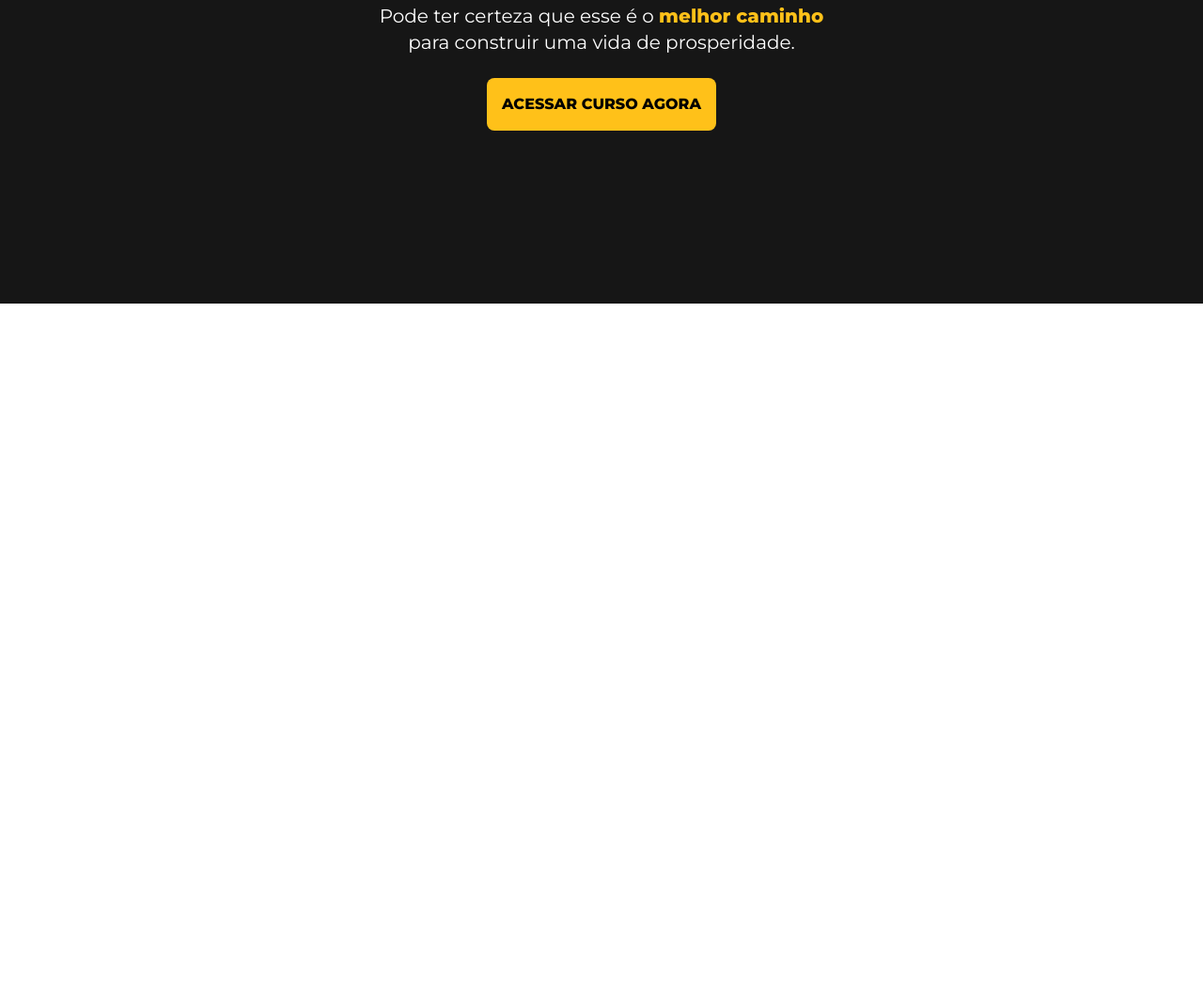
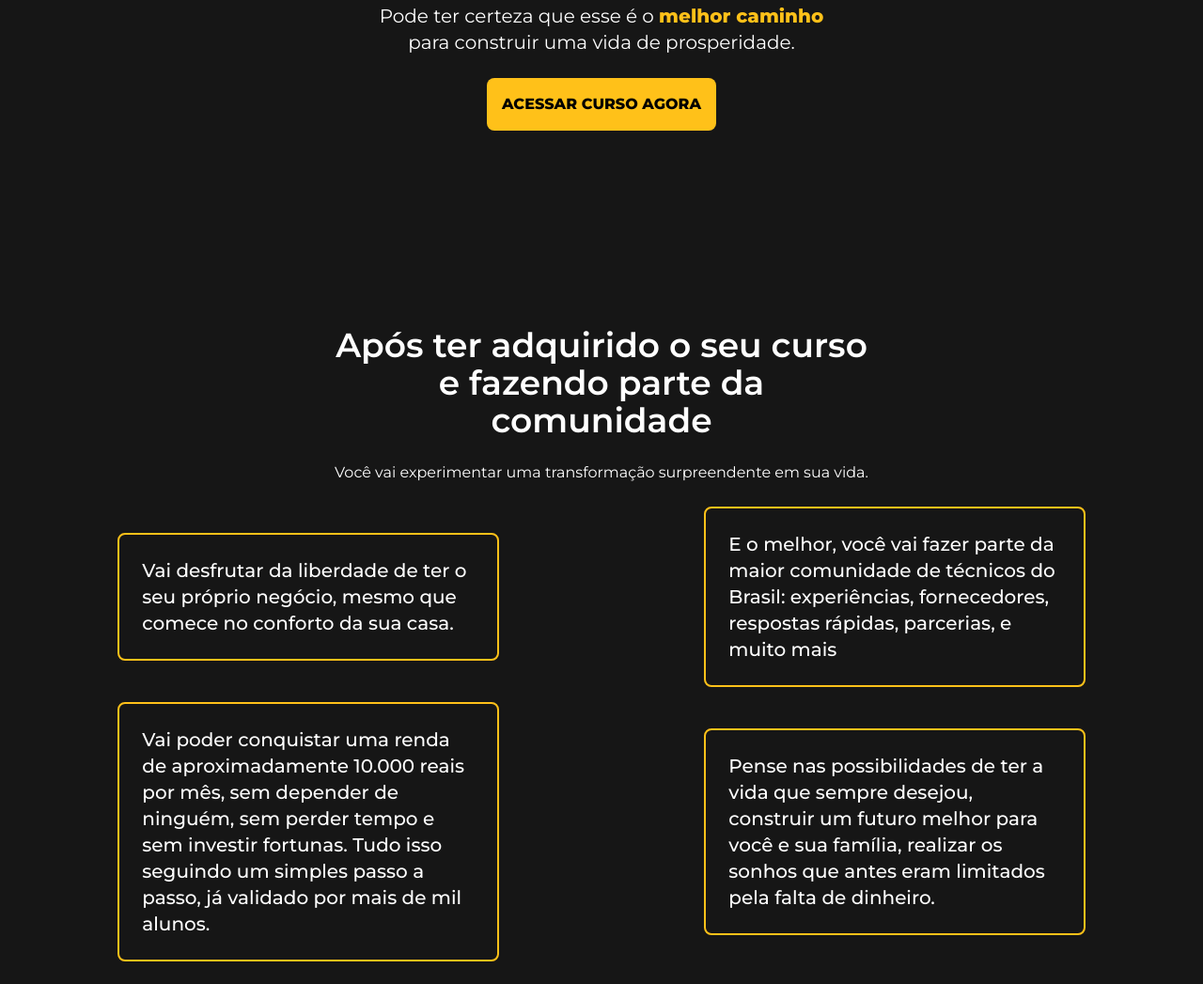
Before and after one commit to ruanSignori/flash-reparo, a website built with Vite: page index.html in a window 1280 px wide. Shown: the part 5285-6332 px from the top of the page at 94% size. Before the commit the page ends 5608 px from the top, so only its background shows below. Built offline with nearby package versions, Linux system fonts and the light colour scheme.

Commit message:
criado section

```diff
--- a/index.html
+++ b/index.html
@@ -179,10 +179,32 @@
      </section>
     <!-- Section Fatores -->
 
-
     <div class="banner-black">
     </div>
 
+    <!-- Section curso-comunidade -->
+    <section class="min-h-[40vh] w-full bg-bg flex flex-col items-center gap-6 p-6  ">
+      <h3 class="text-subtitle max-w-xl">Após ter adquirido o seu curso e fazendo parte da comunidade</h3>
+      <p class="">Você vai experimentar uma transformação surpreendente em sua vida.</p>
+
+      <div>
+        <div class="grid gap-4 md:grid-cols-2 grid-cols-1 place-items-center place-">
+          <div class="box rounded-lg !border-primary">
+            <p class="!text-white">Vai desfrutar da liberdade de ter o seu próprio negócio, mesmo que comece no conforto da sua casa.</p>
+          </div>
+          <div class="box rounded-lg  !border-primary">
+            <p class="!text-white">E o melhor, você vai fazer parte da maior comunidade de técnicos do Brasil: experiências, fornecedores, respostas rápidas, parcerias, e muito mais</p>
+          </div>
+          <div class="box rounded-lg  !border-primary">
+            <p class="!text-white">Vai poder conquistar uma renda de aproximadamente 10.000 reais por mês, sem depender de ninguém, sem perder tempo e sem investir fortunas. Tudo isso seguindo um simples passo a passo, já validado por mais de mil alunos.</p>
+          </div>
+          <div class="box rounded-lg  !border-primary">
+            <p class="!text-white">Pense nas possibilidades de ter a vida que sempre desejou, construir um futuro melhor para você e sua família, realizar os sonhos que antes eram limitados pela falta de dinheiro.</p>
+          </div>
+        </div>
+      </div>
+    </section>
+    <!-- Section curso-comunidade -->
     <script type="module" src="/src/main.ts" defer></script>
   </body>
 </html>
```
